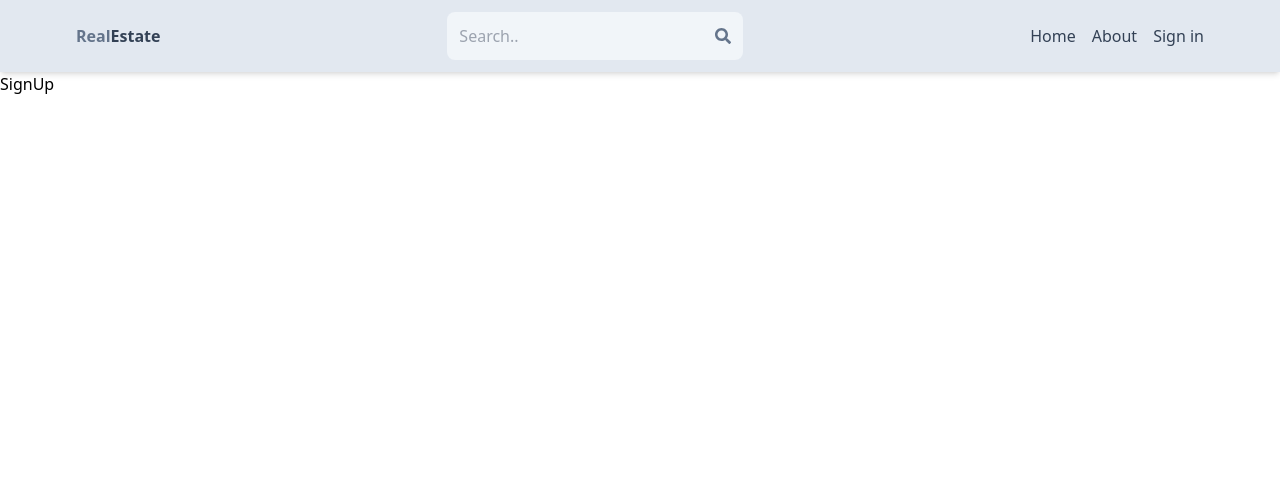
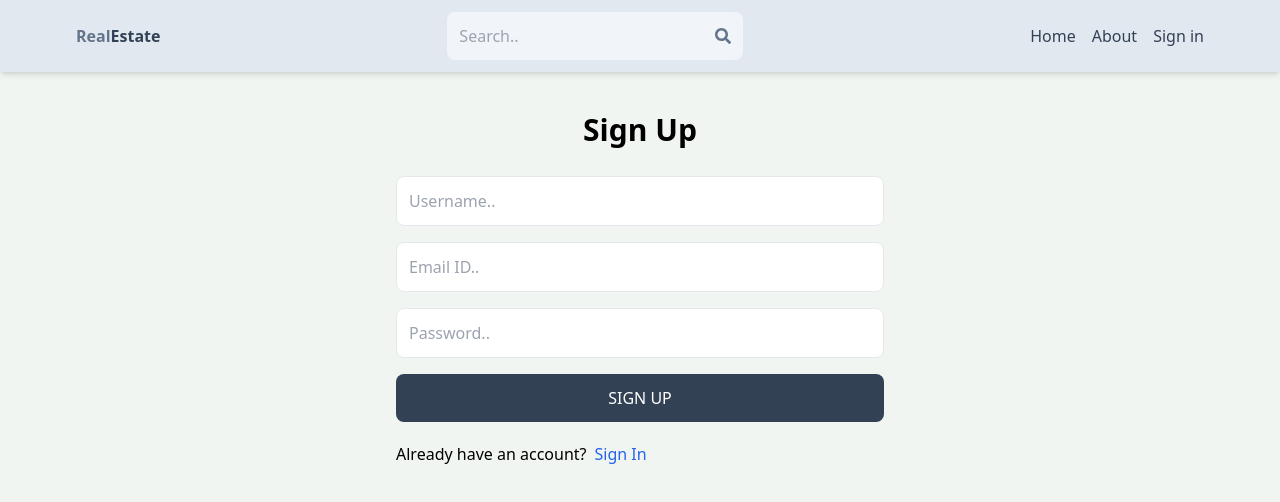
Before and after one commit to nishanth-s03/Real-Estate-System, a React (Vite) app in the folder client/: page /sign-up in a window 1280 px wide. Shown: the top 502 px of the page. Built offline with nearby package versions, Linux system fonts and the light colour scheme.

Commit message:
index.css Updated

```diff
--- a/client/src/index.css
+++ b/client/src/index.css
@@ -1,3 +1,7 @@
 @tailwind base;
 @tailwind components;
 @tailwind utilities;
+
+body{
+    background-color: rgb(241,245,241);
+}
--- a/client/src/pages/SignUp.jsx
+++ b/client/src/pages/SignUp.jsx
@@ -1,9 +1,35 @@
 import React from 'react'
+import {Link} from 'react-router-dom';
 
 export default function SignUp() {
     return (
-        <div>
-            SignUp
+        <div className="p-3 max-w-lg mx-auto">
+            <h1 className="text-3xl text-center font-semibold my-7">Sign Up</h1>
+            <form className="flex flex-col gap-4">
+                <input type="text"
+                placeholder='Username..'
+                className="border p-3 rounded-lg"
+                id="username" />
+                <input type="email"
+                placeholder='Email ID..'
+                className="border p-3 rounded-lg"
+                id="email" />
+                <input type="password"
+                placeholder='Password..'
+                className="border p-3 rounded-lg"
+                id="password" />
+                <button
+                    className="bg-slate-700 text-white p-3 rounded-lg
+                    hover:opacity-95
+                    disabled:opacity-80"
+                >SIGN UP</button>
+            </form>
+            <div className="flex gap-2 mt-5">
+                <p>Already have an account?</p>
+                <Link to={"/sign-in"}>
+                    <span className='text-blue-600'>Sign In</span>
+                </Link>
+            </div>
         </div>
     )
 }
```
